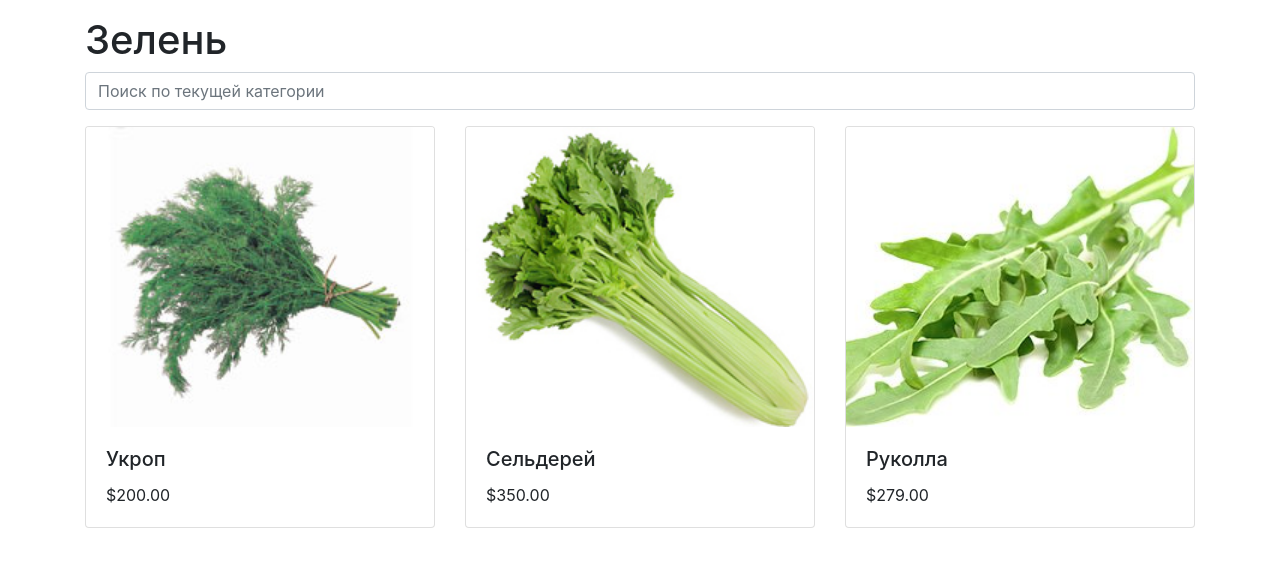
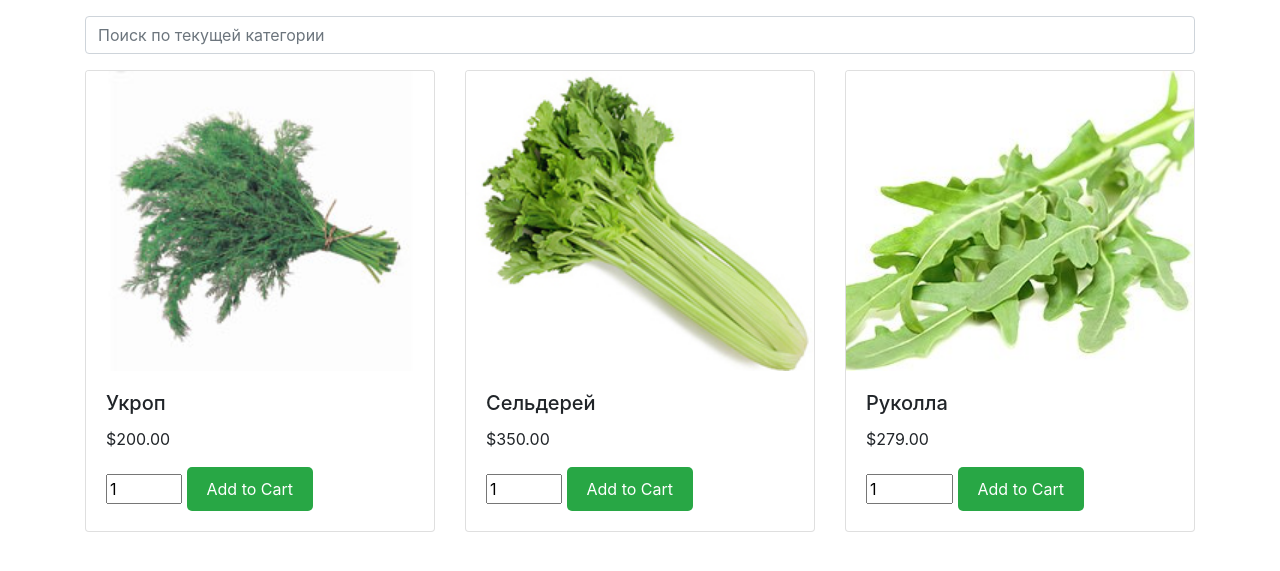
Before and after one commit to arina231204/neobook.challenge, a Django app: page /category/1/ in a window 1280 px wide. Shown: the part 104-675 px from the top of the page. Run offline with Django 5.2, Linux system fonts and the light colour scheme; data comes from the database, SQL or seed files in the repository; some libraries are stand-ins or nearby versions.

Commit message:
5/14: Counting items and adding items to the basket

```diff
--- a/myapp/models.py
+++ b/myapp/models.py
@@ -1,5 +1,6 @@
 from django.db import models
-from PIL import Image
+from django.contrib.sessions.models import Session
+
 class Category(models.Model):
     name = models.CharField(max_length=100)
     image = models.ImageField(upload_to='images/')
@@ -13,9 +14,17 @@ class Product(models.Model):
     description = models.TextField()
     price = models.DecimalField(max_digits=10, decimal_places=2)
     available = models.BooleanField(default=True)
-    quantity = models.IntegerField()
+    quantity_available = models.IntegerField()
     image = models.ImageField(upload_to='images/')
 
 
     def __str__(self):
         return self.name
+
+class CartItem(models.Model):
+    product = models.ForeignKey(Product, on_delete=models.CASCADE)
+    quantity = models.PositiveIntegerField(default=1)
+    session = models.ForeignKey(Session, on_delete=models.CASCADE)
+
+    def __str__(self):
+        return f"{self.quantity} x {self.product.name} ({self.session})"
--- a/myapp/urls.py
+++ b/myapp/urls.py
@@ -5,11 +5,10 @@ urlpatterns = [
     path('', views.category_list, name='category_list'),
     path('category/<int:category_id>/', views.category_detail, name='category_detail'),
     path('product/<int:product_id>/', views.product_detail, name='product_detail'),
-    path('search/', views.search_products, name='search_products'),
+    path('view_cart/', views.view_cart, name='view_cart'),
     path('add_to_cart/<int:product_id>/', views.add_to_cart, name='add_to_cart'),
-    path('remove_from_cart/<int:product_id>/', views.remove_from_cart, name='remove_from_cart'),
-    path('update_cart/<int:product_id>/', views.update_cart, name='update_cart'),
-    path('view_cart/', views.view_cart, name='view_cart'),
+
+
 
 
 ]
--- a/myapp/views.py
+++ b/myapp/views.py
@@ -1,6 +1,6 @@
-
-from .models import Category, Product
-from django.shortcuts import render, redirect
+from django.contrib.sessions.models import Session
+from .models import Category, Product, CartItem
+from django.shortcuts import render, redirect,get_object_or_404
 
 from .models import Product
 def category_list(request):
@@ -16,71 +16,24 @@ def product_detail(request, product_id):
     product = Product.objects.get(id=product_id)
     return render(request, 'product_detail.html', {'product': product})
 
-def search_products(request):
-    query = request.GET.get('search')
-    products = None
 
-    if query:
-        products = Product.objects.filter(name__icontains=query)
+def view_cart(request):
+    session_key = request.session.session_key
+    cart_items = CartItem.objects.filter(session=session_key)
 
-    return render(request, 'category_detail.html', {'products': products})
-
-
-
+    return render(request, 'cart.html', {'cart_items': cart_items})
 
 
 def add_to_cart(request, product_id):
-    product = Product.objects.get(pk=product_id)
+    product = get_object_or_404(Product, pk=product_id)
 
-    # Получение корзины из сессии или создание новой, если ее нет
-    cart = request.session.get('cart', {})
-    cart_item = cart.get(str(product_id))
+    if request.method == 'POST':
+        quantity = int(request.POST.get('quantity', 1))  # Значение по умолчанию 1
+        session_key = request.session.session_key  # Получаем ключ сессии текущего пользователя
 
-    if cart_item:
-        cart_item['quantity'] += 1
-    else:
-        cart[product_id] = {
-            'name': product.name,
-            'price': float(product.price),
-            'quantity': 1,
-        }
+        if session_key:  # Проверяем, есть ли у пользователя ключ сессии
+            cart_item, created = CartItem.objects.get_or_create(product=product, session_id=session_key)
+            cart_item.quantity = quantity
+            cart_item.save()
 
-    request.session['cart'] = cart
-    return redirect('view_cart')
-
-
-def remove_from_cart(request, product_id):
-    cart = request.session.get('cart', {})
-    if str(product_id) in cart:
-        del cart[str(product_id)]
-        request.session['cart'] = cart
-    return redirect('view_cart')
-
-
-def update_cart(request, product_id):
-    if request.method == 'POST':
-        quantity = int(request.POST['quantity'])
-        cart = request.session.get('cart', {})
-
-        if str(product_id) in cart:
-            cart[str(product_id)]['quantity'] = quantity
-            request.session['cart'] = cart
-
-    return redirect('view_cart')
-
-
-def view_cart(request):
-    cart = request.session.get('cart', {})
-    cart_items = []
-    total = 0
-
-    for item_id, item_info in cart.items():
-        total += item_info['price'] * item_info['quantity']
-        cart_items.append({
-            'id': item_id,
-            'name': item_info['name'],
-            'price': item_info['price'],
-            'quantity': item_info['quantity'],
-        })
-
-    return render(request, 'cart.html', {'cart_items': cart_items, 'total': total})
+    return redirect('category_detail', category_id=product.category.id)
--- a/templates/category_detail.html
+++ b/templates/category_detail.html
@@ -4,16 +4,59 @@
 
 {% block content %}
     <style>
-        /* Добавьте этот CSS для установки фиксированного размера изображений */
+        /* CSS для установки фиксированного размера изображений */
         .card-img-top {
             width: 400px; /* Ширина изображения */
             height: 300px; /* Высота изображения */
             object-fit: cover; /* Позволяет сохранять пропорции и обрезать изображение при необходимости */
         }
+        /* Дополнительные стили для кнопок и счетчика */
+        .add-to-cart-btn {
+            background-color: #28a745;
+            color: white;
+            border: none;
+            padding: 10px 20px;
+            border-radius: 5px;
+            cursor: pointer;
+            transition: background-color 0.3s;
+        }
+
+        .add-to-cart-btn:hover {
+            background-color: #218838;
+        }
+
+        .quantity-control {
+            display: flex;
+            align-items: center;
+        }
+
+        .quantity-btn {
+            background-color: #28a745;
+            color: white;
+            border: none;
+            border-radius: 50%;
+            width: 30px;
+            height: 30px;
+            font-size: 18px;
+            cursor: pointer;
+            transition: background-color 0.3s;
+            margin: 0 5px;
+        }
+
+        .quantity-btn:hover {
+            background-color: #218838;
+        }
+
+        .quantity-display {
+            border: 1px solid #ccc;
+            padding: 5px 10px;
+            border-radius: 5px;
+            margin: 0 5px;
+        }
     </style>
 
+
 <div class="container mt-3">
-        <h1>{{ category.name }}</h1>
 
     <!-- Поле для быстрого поиска по текущей категории -->
     <div class="input-group mb-3">
@@ -28,6 +71,16 @@
                     <div class="card-body">
                         <h5 class="card-title">{{ product.name }}</h5>
                         <p class="card-text">${{ product.price }}</p>
+
+                        {% if product.available %}
+                            <form method="post" action="{% url 'add_to_cart' product.id %}">
+                                {% csrf_token %}
+                                <input type="number" name="quantity" value="1" min="1" max="{{ product.quantity_available }}" required>
+                                <button type="submit" class="add-to-cart-btn">Add to Cart</button>
+                            </form>
+                        {% else %}
+                            <p>Out of stock</p>
+                        {% endif %}
                     </div>
                 </div>
             </div>
@@ -35,21 +88,41 @@
     </div>
 </div>
 
+<!-- ваш CSS и HTML код -->
+
+<!-- ваш HTML и CSS код -->
 
         <script>
-        document.addEventListener('DOMContentLoaded', function() {
-            const searchInput = document.getElementById('searchInput');
-            const productCards = document.querySelectorAll('#productList .card');
+            // Ваш текущий JavaScript код
 
-            searchInput.addEventListener('input', function(event) {
-                const searchText = event.target.value.trim().toLowerCase();
+            // Найти все кнопки добавления в корзину
+            const addToCartBtns = document.querySelectorAll('.add-to-cart-btn');
 
-                productCards.forEach(card => {
-                    const productName = card.querySelector('.card-title').innerText.trim().toLowerCase();
-                    const cardDisplay = productName.includes(searchText) ? 'block' : 'none';
-                    card.parentElement.style.display = cardDisplay;
+            addToCartBtns.forEach(btn => {
+                btn.addEventListener('click', function() {
+                    const parentCard = this.closest('.card');
+                    const quantityInput = parentCard.querySelector('.quantity-display input');
+                    const quantity = parseInt(quantityInput.value);
+
+                    // Отправить данные о количестве товара при нажатии кнопки
+                    fetch(`/add_to_cart/${btn.dataset.productId}/`, {
+                        method: 'POST',
+                        headers: {
+                            'Content-Type': 'application/json',
+                            'X-CSRFToken': '{{ csrf_token }}'  // Django CSRF токен
+                        },
+                        body: JSON.stringify({ quantity: quantity })
+                    })
+                    .then(response => {
+                        // Обработка успешного добавления в корзину, если требуется
+                        // Например, обновление интерфейса или вывод сообщения об успешном добавлении
+                    })
+                    .catch(error => {
+                        // Обработка ошибок при добавлении в корзину, если требуется
+                        // Например, вывод сообщения об ошибке или логирование ошибки
                     });
                 });
             });
         </script>
+
 {% endblock %}
```
Also changed, not shown: templates/cart.html (+27 -14 lines), db.sqlite3, myapp/migrations/0004_cartitem.py (added), myapp/migrations/0005_rename_quantity_product_quantity_available.py (added). Lines whose indentation alone changed are shown as unchanged.
